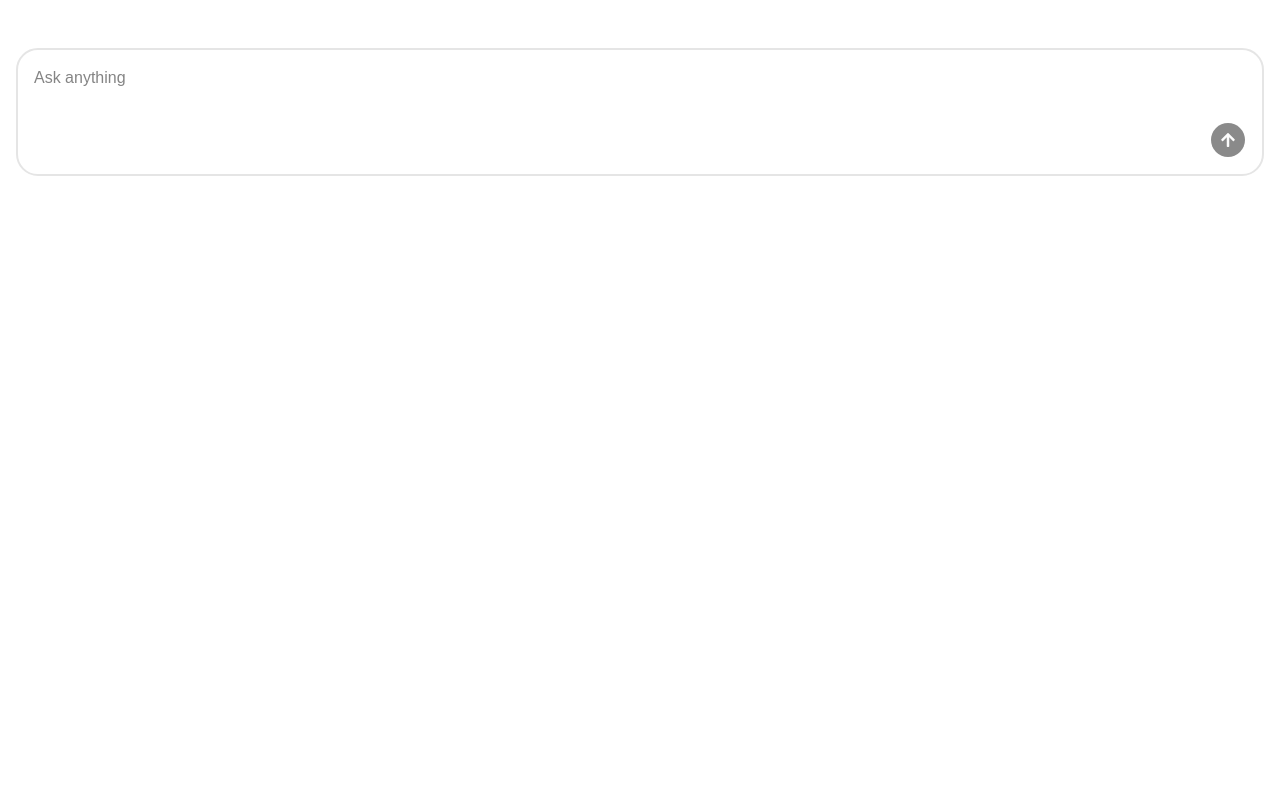
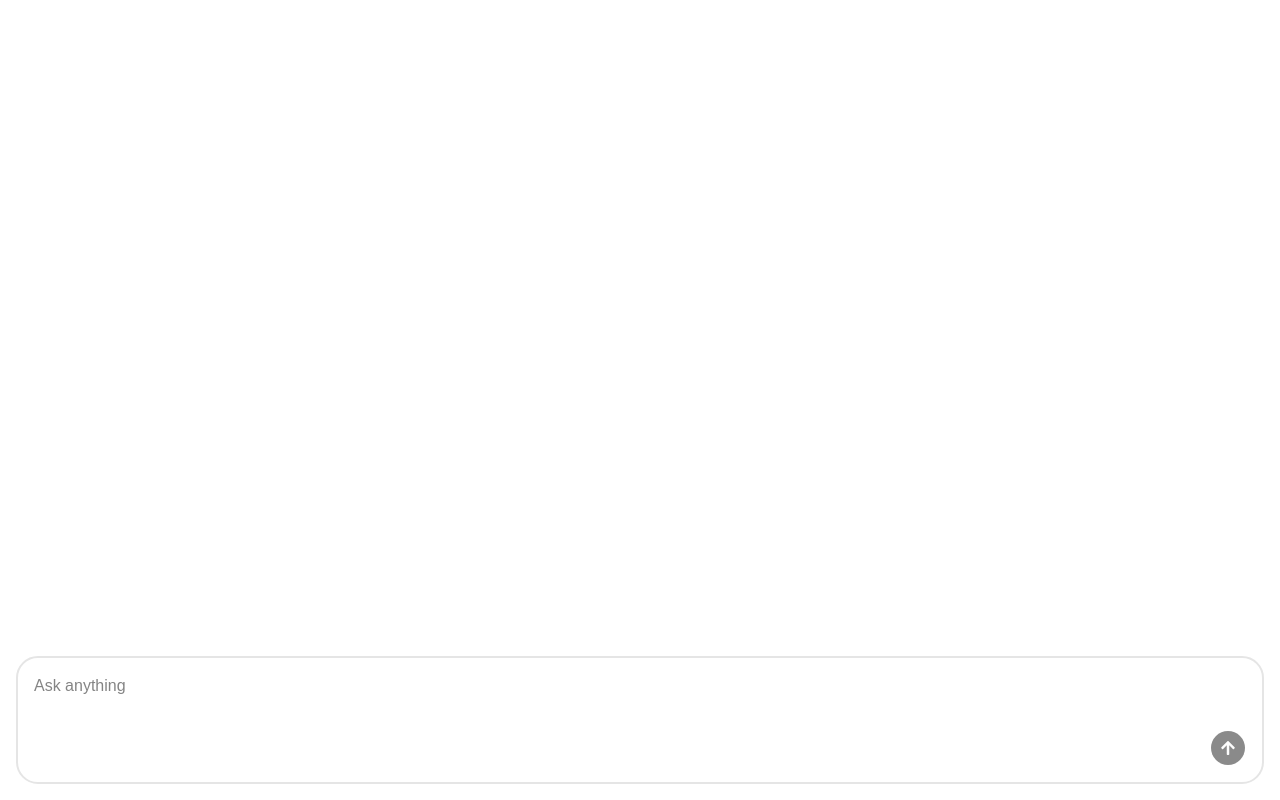
Before and after one commit to airacalins/ai-playground, a React (Vite) app in the folder packages/client/: page / in a window 1280 px wide. Built offline with nearby package versions, Linux system fonts and the light colour scheme.

Commit message:
client: handle better look and feel of ui

```diff
--- a/packages/client/src/App.tsx
+++ b/packages/client/src/App.tsx
@@ -3,7 +3,7 @@
 
 function App() {
   return (
-    <div className="p-4">
+    <div className="p-4 h-screen w-full">
       <ChatBot />
     </div>
   );
--- a/packages/client/src/components/ChatBot.tsx
+++ b/packages/client/src/components/ChatBot.tsx
@@ -21,10 +21,10 @@
 const ChatBot = () => {
   const [messages, setMessages] = useState<Message[]>([]);
   const [isBotTyping, setIsBotTyping] = useState(false);
-  const formRef = useRef<HTMLFormElement | null>(null);
+  const lastMessageRef = useRef<HTMLDivElement | null>(null);
 
   useEffect(() => {
-    formRef.current?.scrollIntoView({
+    lastMessageRef.current?.scrollIntoView({
       behavior: 'smooth',
     });
   }, [messages]);
@@ -40,7 +40,9 @@
     setMessages((prev) => [...prev, { content: prompt, role: 'user' }]);
     setIsBotTyping(true);
 
-    reset();
+    reset({
+      prompt: '',
+    });
 
     const { data } = await axios.post<ChatResponse>('/api/chat', {
       prompt,
@@ -69,16 +71,17 @@
   };
 
   return (
-    <div>
-      <div className="flex flex-col gap-4 mb-8">
+    <div className="flex flex-col h-full">
+      <div className="flex flex-col flex-1 gap-4 mb-8 overflow-y-auto">
         {messages.map((message, index) => (
-          <p
+          <div
             key={index}
             onCopy={onCopyMessage}
+            ref={index === messages.length - 1 ? lastMessageRef : null}
             className={`px-4 py2 rounded-xl ${message.role === 'user' ? 'bg-blue-600 text-white self-end' : 'bg-gray-100 text-black'}`}
           >
             <ReactMarkdown>{message.content}</ReactMarkdown>
-          </p>
+          </div>
         ))}
         {isBotTyping && (
           <div className="flex self-start gap-1 p-3 bg-gray-100 rounded-xl">
@@ -91,7 +94,6 @@
       <form
         onSubmit={handleSubmit(onSubmit)}
         onKeyDown={onKeyDown}
-        ref={formRef}
         className="flex flex-col gap-2 items-end border-2 p-4 rounded-3xl"
       >
         <textarea
@@ -99,6 +101,7 @@
             required: true,
             validate: (data) => data.trim().length > 0,
           })}
+          autoFocus
           className="w-full focus:outline-0 resize-none"
           placeholder="Ask anything"
           maxLength={1000}
```
